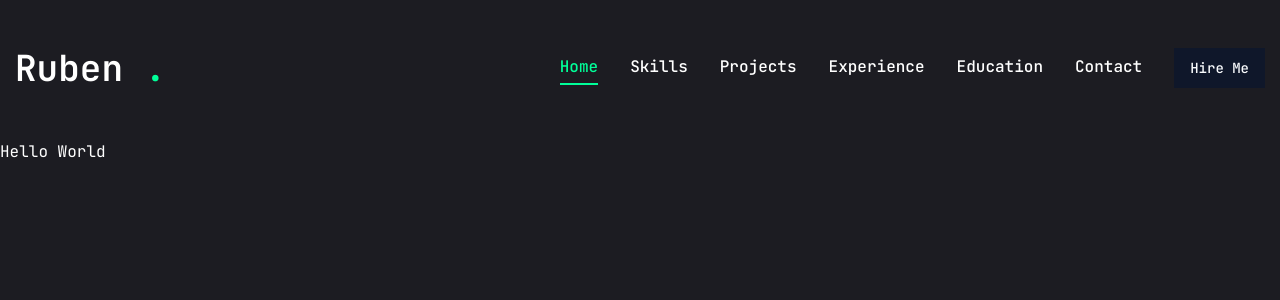
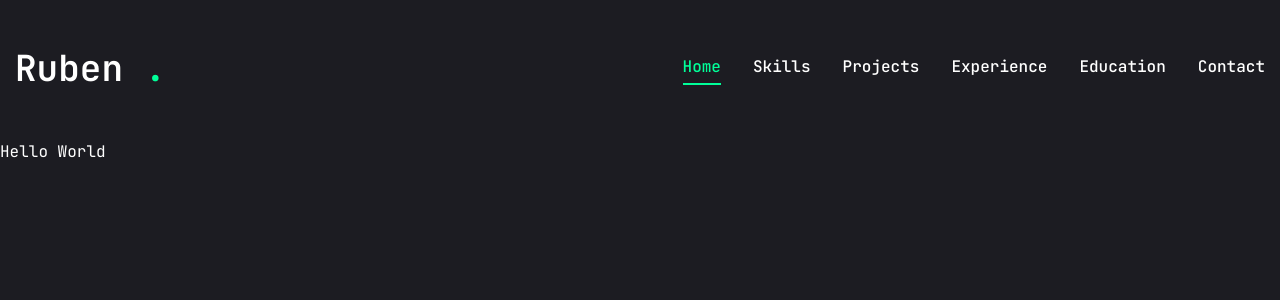
Before and after one commit to DuaRuben/portfolio, a Next.js app: page / in a window 1280 px wide. Shown: the top 300 px of the page. Built offline with nearby package versions, Linux system fonts and the light colour scheme.

Commit message:
Update Header.tsx

```diff
--- a/components/Header.tsx
+++ b/components/Header.tsx
@@ -15,9 +15,9 @@ const Header = () => {
                 {/*Style for Desktop navigation menu*/}
                 <div className="hidden xl:flex items-center gap-8">
                     <Nav />
-                    <Link href="/contact">
-                        <Button> Hire Me</Button>
-                    </Link>
+                    {/*<Link href="/contact">*/}
+                    {/*    <Button> Hire Me</Button>*/}
+                    {/*</Link>*/}
                 </div>
 
                 {/*Style for Mobile navigation menu*/}
```
